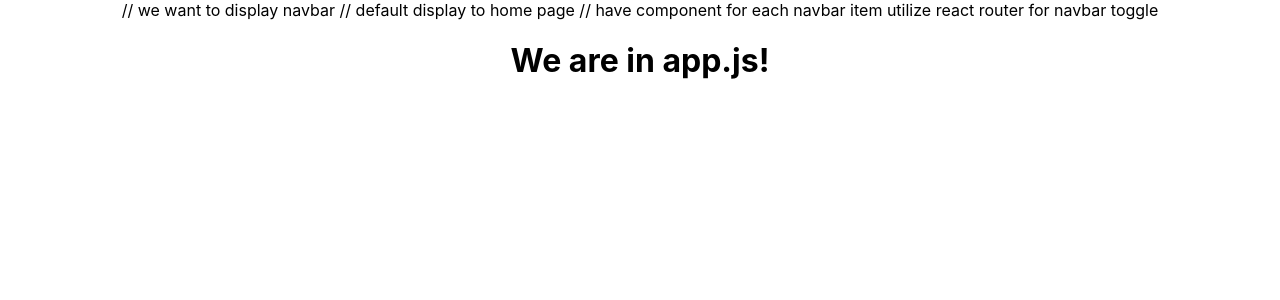
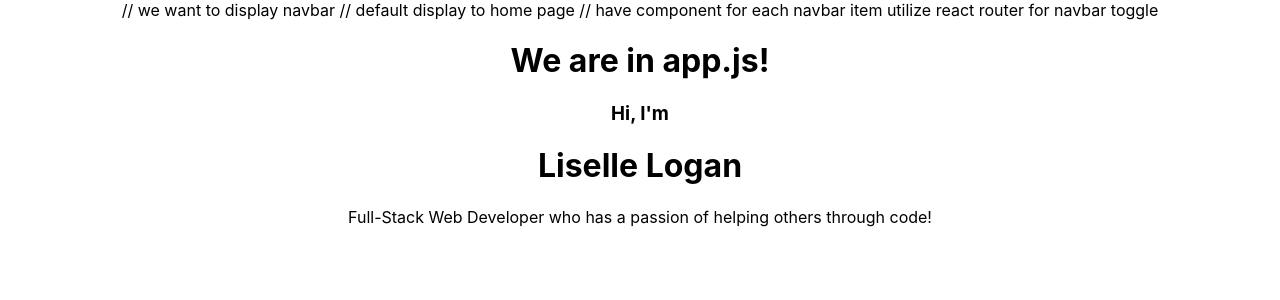
Before and after one commit to lisellelogan/about-liselle, a React (Create React App) app: page /welcome in a window 1280 px wide. Shown: the top 300 px of the page. Built offline with nearby package versions, Linux system fonts and the light colour scheme.

Commit message:
add welcome message and import to App.js

```diff
--- a/src/App.js
+++ b/src/App.js
@@ -1,5 +1,6 @@
 import logo from './logo.svg';
 import './App.css';
+import Welcome from './components/Welcome.js';
 
 function App() {
   return (
@@ -9,6 +10,7 @@ function App() {
       // have component for each navbar item
       utilize react router for navbar toggle
       <h1>We are in app.js!</h1>
+      <Welcome />
     </div>
   );
 }
--- a/src/components/Welcome.js
+++ b/src/components/Welcome.js
@@ -0,0 +1,13 @@
+import React from 'react';
+
+const Welcome = () => {
+    return(
+        <>
+            <h3>Hi, I'm</h3>
+            <h1>Liselle Logan</h1>
+            <p>Full-Stack Web Developer who has a passion of helping others through code!</p>
+        </>
+    )
+}
+
+export default Welcome;
```
